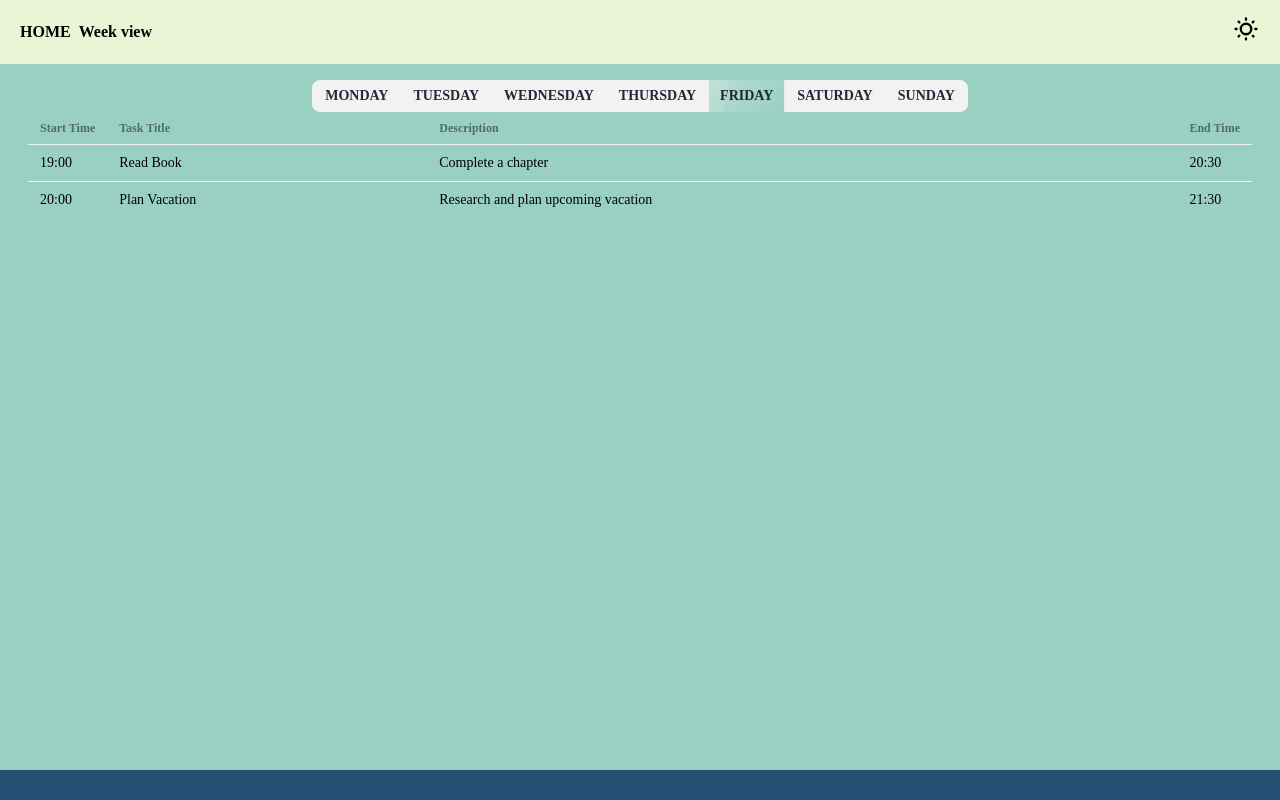
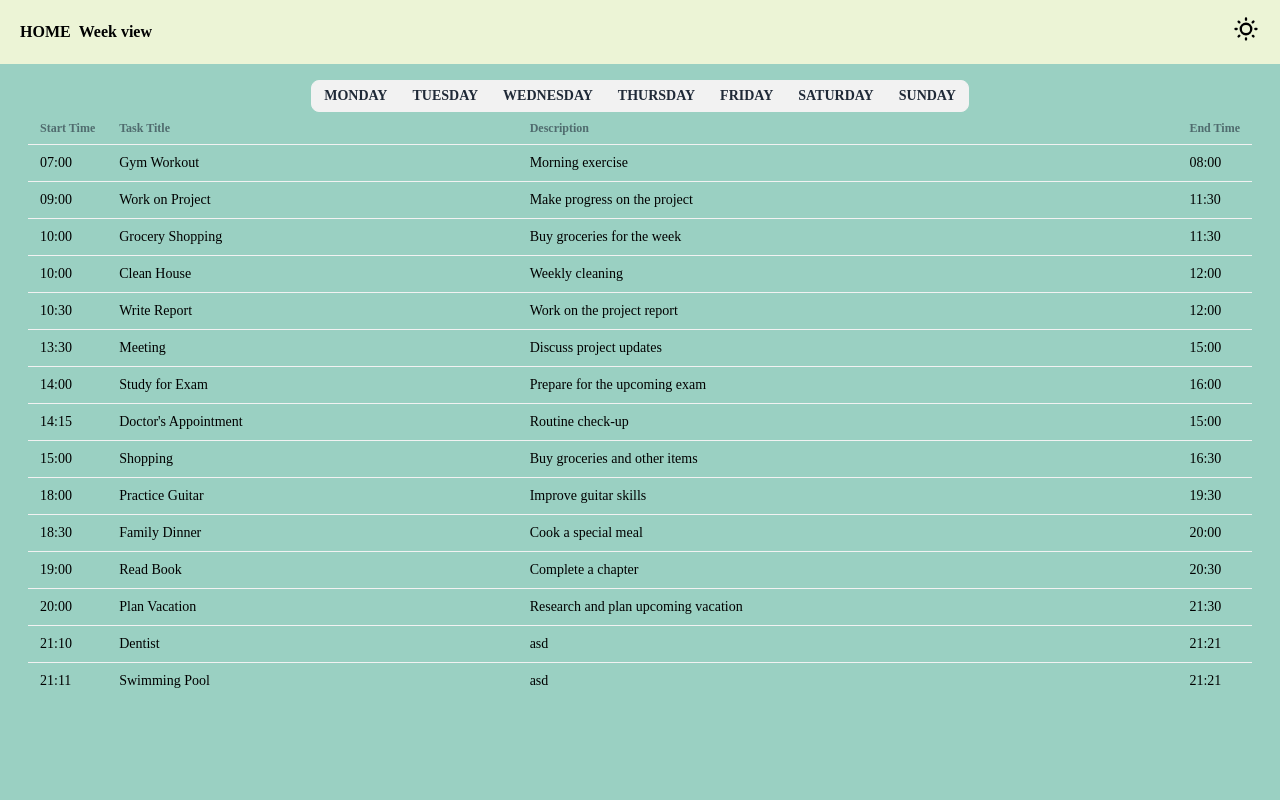
Before and after one commit to BertoPolo/week-plannerTS, a Next.js app: page /home/singleday/Friday in a window 1280 px wide. Shown: the top 800 px of the page. Built offline with nearby package versions, Linux system fonts and the light colour scheme; data requests are answered from the project's data file.

Commit message:
Update page.tsx

```diff
--- a/app/home/singleday/[day]/page.tsx
+++ b/app/home/singleday/[day]/page.tsx
@@ -1,19 +1,31 @@
-import { Params } from "next/dist/shared/lib/router/utils/route-matcher"
-import React from "react"
+"use client"
+import React, { useEffect, useState } from "react"
+import { useParams } from "react-router-dom"
+import Link from "next/link"
 import { getTasks } from "@/api"
 
-const SingleDay = async ({ params }: Params) => {
-  const tasks = await getTasks(params.day)
+// const SingleDay = async ({ params }: Params) => {
+// const tasks = await getTasks(params.day)
+const SingleDay = () => {
+  const [tasks, setTasks] = useState([])
 
-  //   sorting by startTime
-  if (tasks.length > 0) {
-    tasks.sort((a, b) => {
-      if (a.startTime < b.startTime) return -1
-      if (a.startTime > b.startTime) return 1
+  const params = useParams()
 
-      return 0
-    })
-  }
+  useEffect(() => {
+    const fetchTasks = async () => {
+      try {
+        const fetchedTasks = await getTasks(params.day)
+        if (fetchedTasks.length > 0) {
+          fetchedTasks.sort((a, b) => (a.startTime < b.startTime ? -1 : a.startTime > b.startTime ? 1 : 0))
+        }
+        setTasks(fetchedTasks)
+      } catch (error) {
+        console.error("Error fetching tasks:", error)
+      }
+    }
+
+    fetchTasks()
+  }, [params.day])
 
   let days = ["Monday", "Tuesday", "Wednesday", "Thursday", "Friday", "Saturday", "Sunday"]
 
@@ -22,7 +34,7 @@ const SingleDay = async ({ params }: Params) => {
       <div className="join flex justify-center">
         {days.map((day) => (
           <button key={day} className={`join-item btn btn-sm ${params.day === day ? "glass" : ""}`}>
-            {day}
+            <Link href={`/home/singleday/${day}`}>{day}</Link>
           </button>
         ))}
       </div>
```
